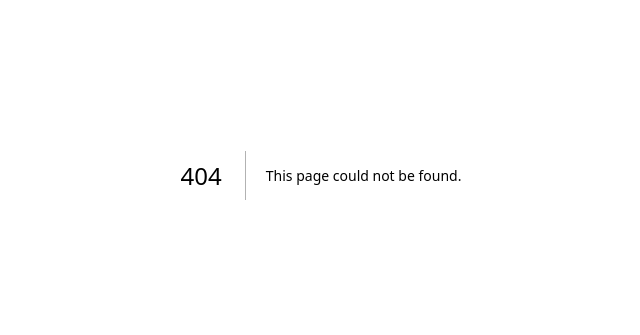
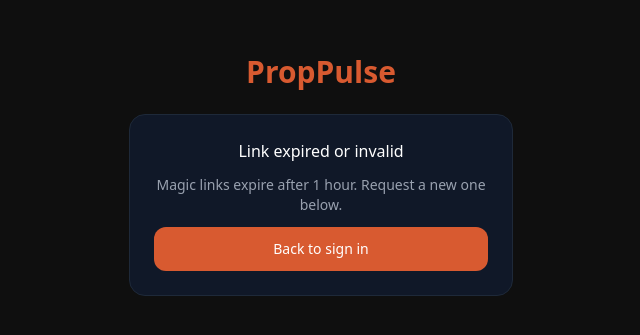
Before and after one commit to coltonbradley/proppulse, a Next.js app: page /auth/error in a window 1280 px wide. Before the commit this address had no page. Shown: the part 225-560 px from the top of the page, without its empty margins (319-959 px from the left). Built offline with nearby package versions, Linux system fonts and the light colour scheme.

Commit message:
Show day + date in game   group headers

```diff
--- /dev/null
+++ b/app/auth/error/page.tsx
@@ -0,0 +1,22 @@
+export default function AuthErrorPage() {
+  return (
+    <div className="min-h-screen bg-[#0f0f0f] flex items-center justify-center px-4">
+      <div className="w-full max-w-sm space-y-6 text-center">
+        <h1 className="text-3xl font-bold text-[#D85A30]">PropPulse</h1>
+        <div className="bg-gray-900 border border-gray-800 rounded-2xl p-6 space-y-3">
+          <p className="text-white font-medium">Link expired or invalid</p>
+          <p className="text-gray-400 text-sm">
+            Magic links expire after 1 hour. Request a new one below.
+          </p>
+          <a
+            href="/auth/login"
+            className="block w-full py-3 rounded-xl bg-[#D85A30] text-white font-medium text-sm
+                       hover:bg-[#c04e27] transition-colors"
+          >
+            Back to sign in
+          </a>
+        </div>
+      </div>
+    </div>
+  )
+}
--- a/app/feed/FeedClient.tsx
+++ b/app/feed/FeedClient.tsx
@@ -50,11 +50,10 @@
 }
 
 function formatGameTime(startsAt: string) {
-  return new Date(startsAt).toLocaleTimeString('en-US', {
-    hour: 'numeric',
-    minute: '2-digit',
-    timeZoneName: 'short',
-  })
+  const d = new Date(startsAt)
+  const datePart = d.toLocaleDateString('en-US', { weekday: 'short', month: 'short', day: 'numeric' })
+  const timePart = d.toLocaleTimeString('en-US', { hour: 'numeric', minute: '2-digit', timeZoneName: 'short' })
+  return `${datePart} · ${timePart}`
 }
 
 export default function FeedClient({ initialQuestions, userId }: Props) {
```
